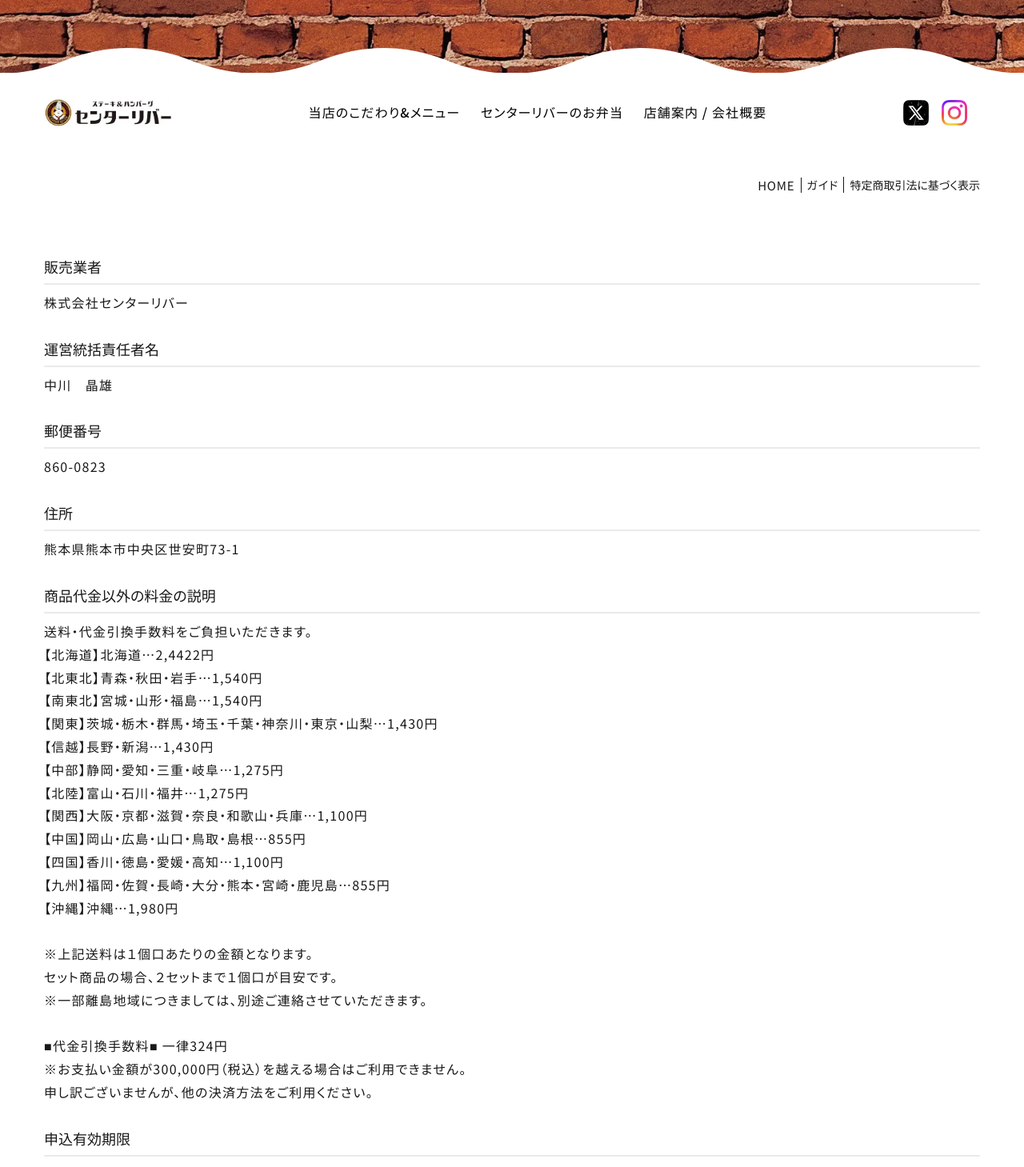
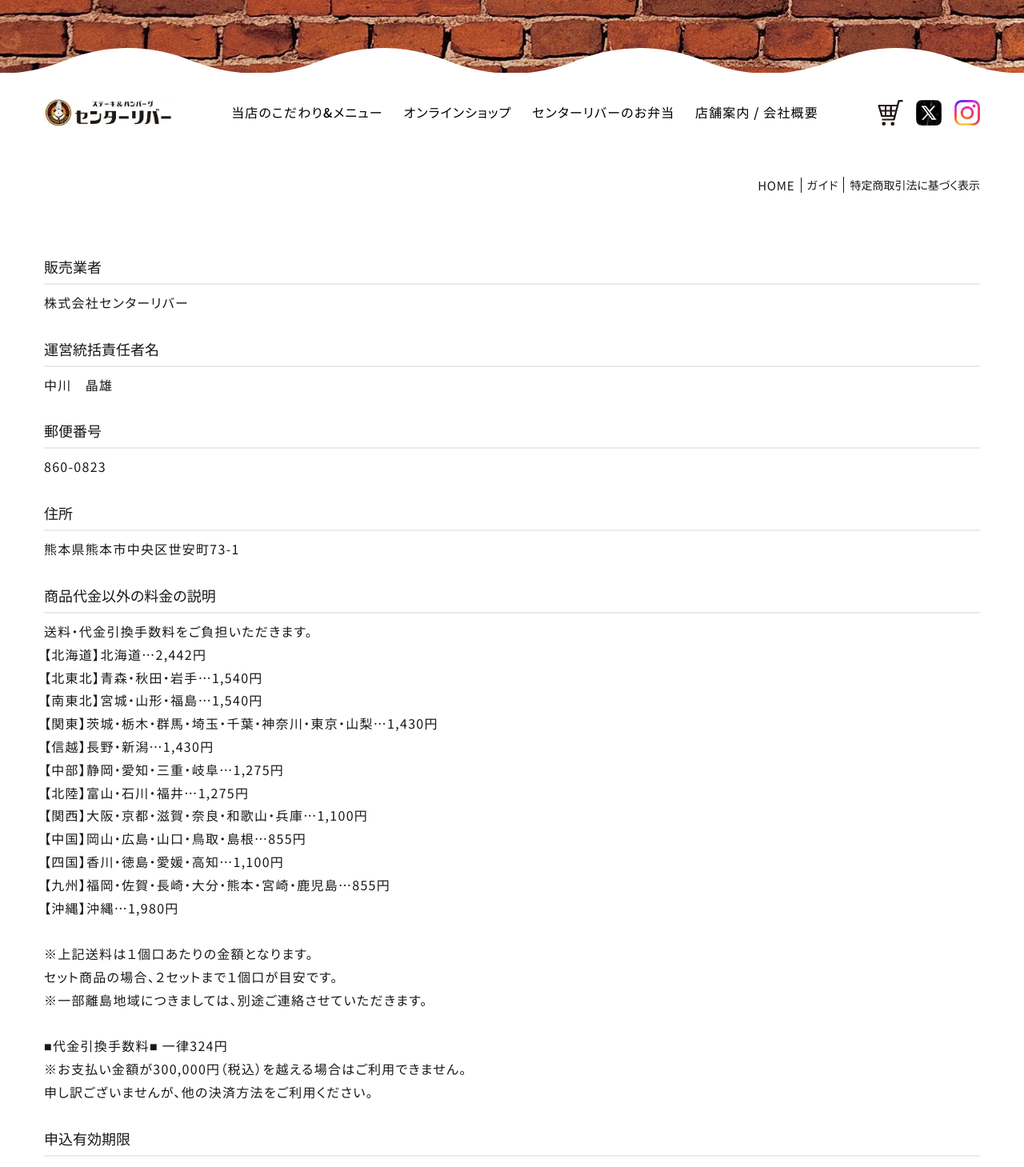
Before and after one commit to ken-atnek/centerriver1980.com_2508, a Next.js app: page /tokutei in a window 1280 px wide. Shown: the part 260-1719 px from the top of the page at 80% size. Built offline with nearby package versions, Linux system fonts and the light colour scheme; no server answers.

Commit message:
🚀公開作業：オンラインショップ関連のリンクを表示する

```diff
--- a/src/app/tokutei/page.tsx
+++ b/src/app/tokutei/page.tsx
@@ -42,7 +42,7 @@
             <dd>
               送料・代金引換手数料をご負担いただきます。
               <br />
-              【北海道】北海道…2,4422円
+              【北海道】北海道…2,442円
               <br />
               【北東北】青森・秋田・岩手…1,540円
               <br />
--- a/src/components/common/Header.tsx
+++ b/src/components/common/Header.tsx
@@ -158,10 +158,10 @@
           </div>
         </nav>
         <div className={styles.boxSns}>
-          {/* <Link href={`${setCartUrl}/online-shop/cart`} aria-label="オンラインショップカートを見る" className={styles.linkCart}>
+          <Link href={`${setCartUrl}/online-shop/cart`} aria-label="オンラインショップカートを見る" className={styles.linkCart}>
             {cartCount > 0 && <span>{cartCount}</span>}
             <Image src={IconCart} alt="カート" />
-          </Link> */}
+          </Link>
           <ExternalLink
             href="https://x.com/centerriver01"
             aria-label="センターリバーのエックス"
--- a/src/components/top/BlockOnlineShop.tsx
+++ b/src/components/top/BlockOnlineShop.tsx
@@ -62,9 +62,9 @@
           </li>
         ))}
       </ul>
-      {/* <Link href="/products/" className={styles.itemPageLink}>
+      <Link href="/products/" className={styles.itemPageLink}>
         <span>商品一覧</span>
-      </Link> */}
+      </Link>
     </article>
   );
 };
--- a/src/data/navMenuData.ts
+++ b/src/data/navMenuData.ts
@@ -12,7 +12,7 @@
 
 export const navMenu: NavMenuItem[] = [
   { href: '/concept/', label: '当店のこだわり&メニュー' },
-  // { href: '/products/', label: 'オンラインショップ' },
+  { href: '/products/', label: 'オンラインショップ' },
   { href: '/takeout/', label: 'センターリバーのお弁当' },
   { href: '/company/', label: ' 店舗案内 / 会社概要' },
 ];
```
